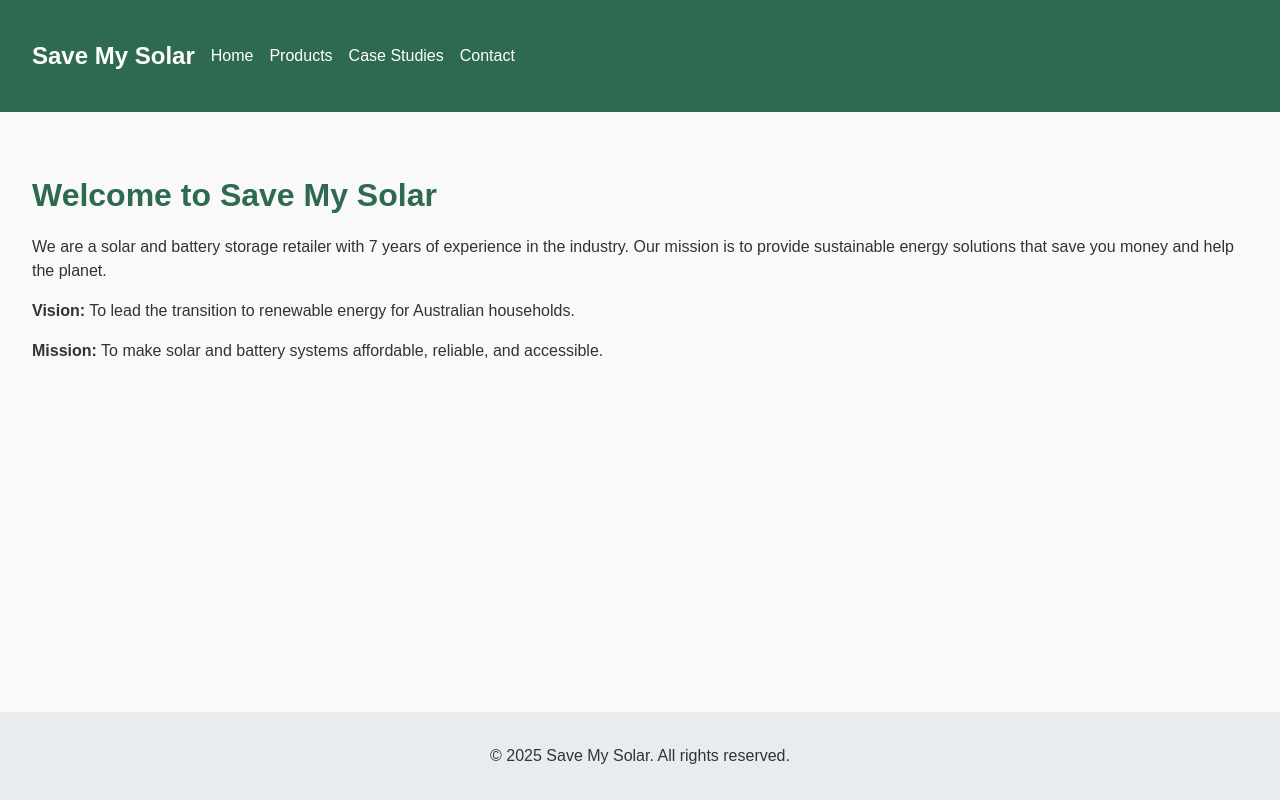
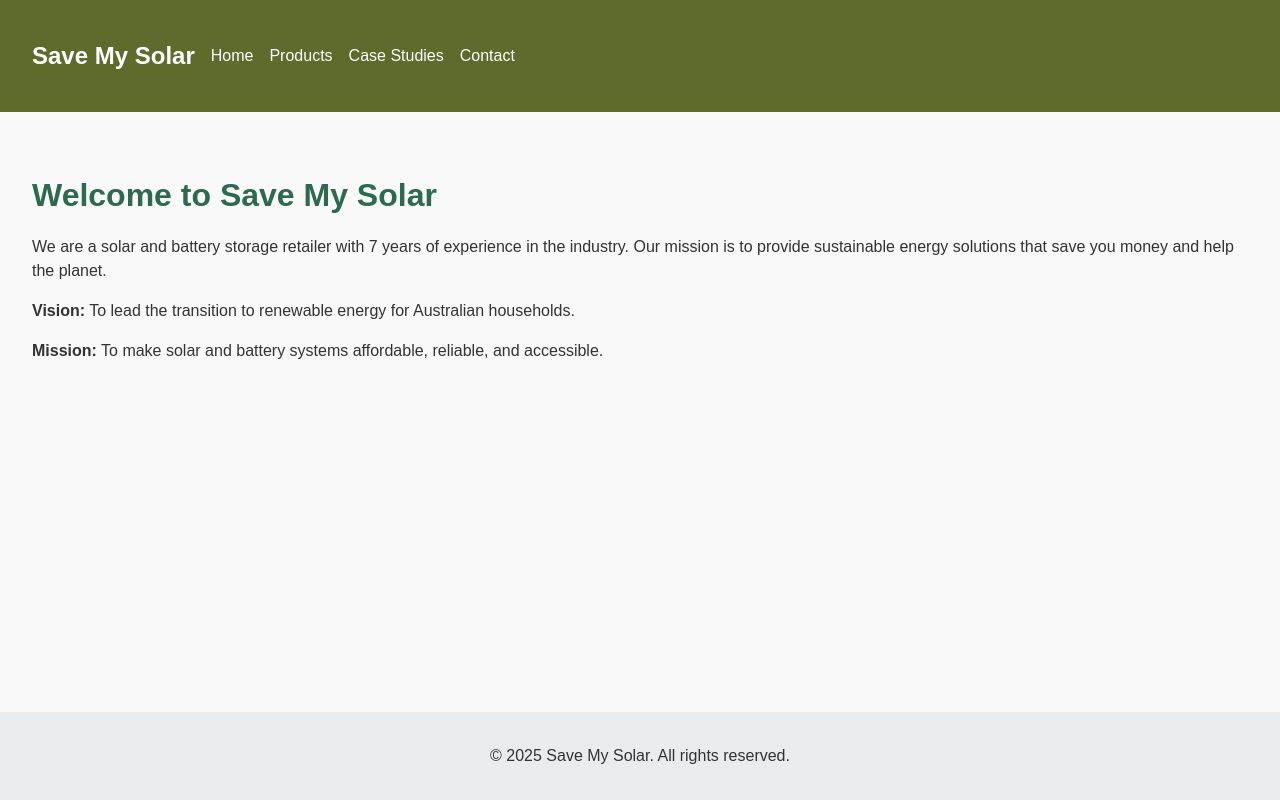
Before and after one commit to semyashok-debug/save-my-solar, a React (Vite) app: page / in a window 1280 px wide. Shown: the top 800 px of the page. Built offline with nearby package versions, Linux system fonts and the light colour scheme.

Commit message:
Update App.css

```diff
--- a/src/App.css
+++ b/src/App.css
@@ -20,10 +20,10 @@ overflow-y: scroll; /* Prevents layout shift when switching pages */
 .navbar {
   width: 100%;
   min-height:80px;
-  display: grid;
+  display: flex;
   grid-template-columns: auto 1fr; /* logo | links */
   align-items: center;
-  background-color: #2d6a4f;
+  background-color: #5f6a2d;
   padding: 1rem 2rem;
   color: white;
 }
```
